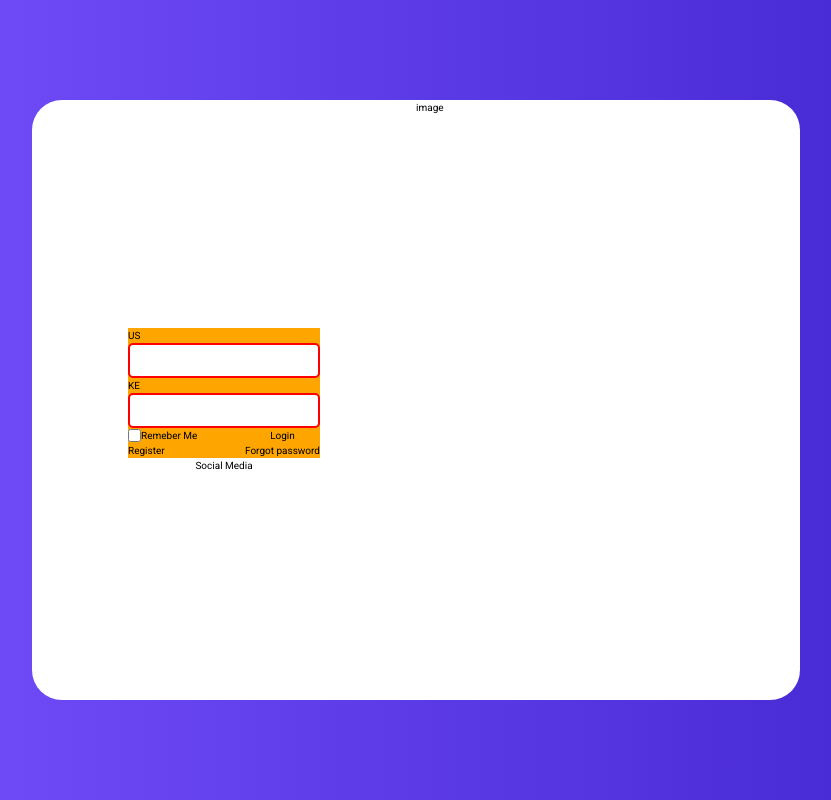
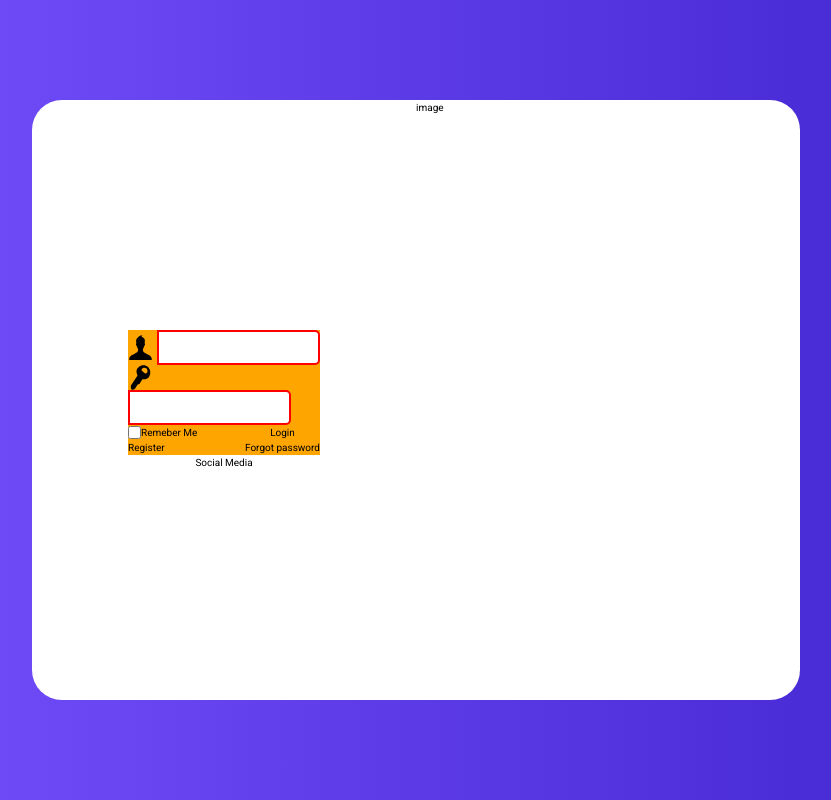
Before and after one commit to KarthikDevadiga/findme-app, a Vue app: page / in a window 1280 px wide. Shown: the whole page, without its empty margins (224-1055 px from the left). Built offline with nearby package versions, Linux system fonts and the light colour scheme.

Commit message:
styled icon

```diff
--- a/src/App.vue
+++ b/src/App.vue
@@ -14,12 +14,24 @@ import HelloWorld from './components/HelloWorld.vue'
         <div class="form_section w-1/2 flex flex-col items-center">
           <div class="login_form w-full">
             <form action="" type="submit" class="login">
-              <div class="login__user-name">
-                <div class="login__user-icon">US</div>
+              <div class="login__user-name flex justify-between items-center">
+                <div class="login__user-icon">
+                  <svg class="user-icon h-10 w-10">
+                    <use
+                      xlink:href="src/assets/svg/icomoon/sprite.svg#icon-user"
+                    ></use>
+                  </svg>
+                </div>
                 <input class="login__login-input" type="text" />
               </div>
               <div class="login__user-password">
-                <div class="login__key-icon">KE</div>
+                <div class="login__key-icon">
+                  <svg class="key-icon h-10 w-10">
+                    <use
+                      xlink:href="src/assets/svg/icomoon/sprite.svg#icon-key"
+                    ></use>
+                  </svg>
+                </div>
                 <input class="login__login-input" type="text" />
               </div>
               <div class="login__button_login flex justify-between">
@@ -58,14 +70,17 @@ import HelloWorld from './components/HelloWorld.vue'
 </template>
 
 <style scoped lang="scss">
+// need to change the backgroud color for input field and icon
 .login {
   background-color: orange;
 
   &__login-input {
     border: 2px solid red;
     height: 3.5rem;
-    width: 100%;
+    width: 85%;
     border-radius: 5px;
+    border-top-left-radius: 0px;
+    border-bottom-left-radius: 0px;
   }
 }
 </style>
```
